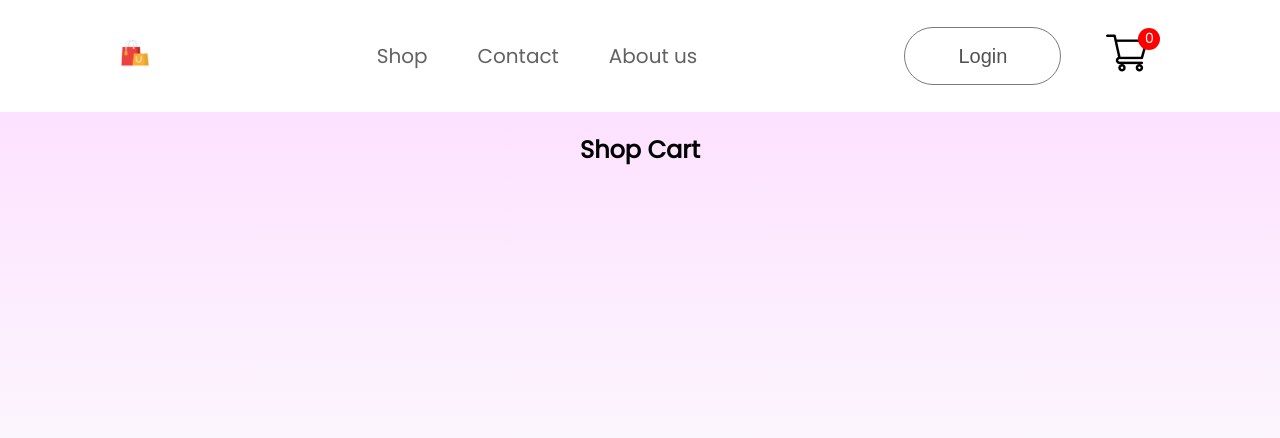
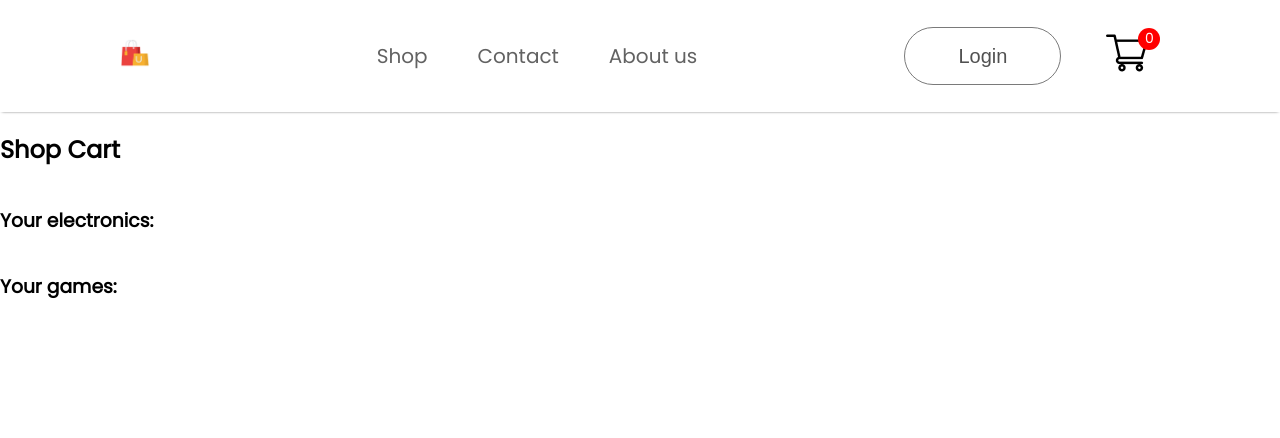
Before and after one commit to ReQss/React-Shopping-App, a React (Create React App) app: page /shopcart in a window 1280 px wide. Shown: the top 438 px of the page. Built offline with nearby package versions, Linux system fonts and the light colour scheme.

Commit message:
#8 Part of shopping cart

```diff
--- a/src/App.js
+++ b/src/App.js
@@ -8,18 +8,69 @@ import Contact from './Components/Contact'
 import Register from './Components/Register'
 import Shop from './Components/Shop'
 import ShopCart from './Components/ShopCart'
+
+import electronics_Data from './Data/electronics_data.json';
+import games_Data from './Data/games_data.json'
 function App() {
+  const initialElectronicProductsState = electronics_Data.map(record => ({
+        ...record,
+        quantity: 0
+    }));
+    const [electronicProducts, setElectronicProducts] = React.useState(initialElectronicProductsState);
+    const increaseElectronicQuantity = productName => {
+        setElectronicProducts(prevProducts => {
+            return prevProducts.map(product => {
+                if (product.productName === productName) {
+                    return { ...product, quantity: product.quantity + 1 };
+                }
+                return product;
+            });
+        });
+    };
+
+    const initGameProductsState = games_Data.map(record => ({
+        ...record,
+        quantity:0
+    }))
+    const [gameProducts, setGameProducts] = React.useState(initGameProductsState);
+    const increaseGameQuantity = productName => {
+        setGameProducts(prevProducts => {
+            return prevProducts.map(product => {
+                if (product.productName === productName) {
+                    return { ...product, quantity: product.quantity + 1 };
+                }
+                return product;
+            });
+        });
+  };
+  const calculateTotalQuantity = (products) => {
+    let total = 0;
+    for (let i = 0; i < products.length; i++){
+      total += products[i].quantity;
+    }
+    return total;
+  }
+  function displayProducts() {
+        const electronicProductsWithQuantity =electronicProducts.filter(product => product.quantity > 0);
+        const gameProductsWithQuantity = gameProducts.filter(product => product.quantity > 0);
+        console.log("Electronic Products with Quantity > 0:");
+        console.log(electronicProductsWithQuantity);
+        console.log("Game Products with Quantity > 0:");
+        console.log(gameProductsWithQuantity);
+    }
+  displayProducts()
+  let totalQuantity = calculateTotalQuantity(electronicProducts) + calculateTotalQuantity(gameProducts);
   return (
     <Router>
       <div className="App">
-        <Navbar />
-
+        <Navbar totalQuantity={totalQuantity} />
         <Routes>
           <Route path="/" element={<Home />} />
           <Route path="/contact" element={<Contact />} />
-          <Route path="/shop" element={<Shop />} />
+          <Route path="/shop" element={<Shop electronicProducts={electronicProducts} gameProducts={gameProducts} increaseElectronicQuantity={increaseElectronicQuantity} increaseGameQuantity={increaseGameQuantity} />} />
+
           <Route path="/register" element={<Register />} />
-          <Route path="/shopcart" element={<ShopCart />} />
+          <Route path="/shopcart" element={<ShopCart electronicProducts={electronicProducts} gameProducts={gameProducts} increaseElectronicQuantity={increaseElectronicQuantity} increaseGameQuantity={increaseGameQuantity} />} />
         </Routes>
 
       </div>
--- a/src/Components/Navbar.js
+++ b/src/Components/Navbar.js
@@ -36,7 +36,7 @@ function Navbar(props){
           <Link to="/Login"><button>Login</button></Link>
 
           <Link to="/ShopCart"><img src={cart_icon}></img></Link>
-          <div className="nav-cart-count">0</div>
+          <div className="nav-cart-count">{ props.totalQuantity}</div>
           </div>
     </div>
     )
--- a/src/Components/Shop.js
+++ b/src/Components/Shop.js
@@ -5,53 +5,12 @@ import Games from './Shop/Games'
 
 import electronics_Data from '../Data/electronics_data.json';
 import games_Data from '../Data/games_data.json'
-function Shop() {
-    const initialElectronicProductsState = electronics_Data.map(record => ({
-        ...record,
-        quantity: 0
-    }));
-    const [electronicProducts, setElectronicProducts] = React.useState(initialElectronicProductsState);
-    const increaseElectronicQuantity = productName => {
-        setElectronicProducts(prevProducts => {
-            return prevProducts.map(product => {
-                if (product.productName === productName) {
-                    return { ...product, quantity: product.quantity + 1 };
-                }
-                return product;
-            });
-        });
-    };
-
-    const initGameProductsState = games_Data.map(record => ({
-        ...record,
-        quantity:0
-    }))
-    const [gameProducts, setGameProducts] = React.useState(initGameProductsState);
-    const increaseGameQuantity = productName => {
-        setGameProducts(prevProducts => {
-            return prevProducts.map(product => {
-                if (product.productName === productName) {
-                    return { ...product, quantity: product.quantity + 1 };
-                }
-                return product;
-            });
-        });
-    };
-    function displayProducts() {
-        const electronicProductsWithQuantity = electronicProducts.filter(product => product.quantity > 0);
-        const gameProductsWithQuantity = gameProducts.filter(product => product.quantity > 0);
-        console.log("Electronic Products with Quantity > 0:");
-        console.log(electronicProductsWithQuantity);
-
-        console.log("Game Products with Quantity > 0:");
-        console.log(gameProductsWithQuantity);
-    }
-    displayProducts()
+function Shop(props) {
     return(
     <div className="shop">
         <h2>Shop</h2>
-        <Electronics products={electronicProducts}  increaseQuantity = {increaseElectronicQuantity} ></Electronics>
-        <Games products={gameProducts}  increaseQuantity = {increaseGameQuantity}></Games>
+        <Electronics products={props.electronicProducts}  increaseQuantity = {props.increaseElectronicQuantity} />
+        <Games products={props.gameProducts}  increaseQuantity = {props.increaseGameQuantity}/>
 
     </div>
     )
--- a/src/Components/Shop/Product.js
+++ b/src/Components/Shop/Product.js
@@ -15,7 +15,7 @@ function Product(props) {
         <p>Price: {props.price}$</p>
         </div>
         <button onClick={() => props.increaseQuantity(props.productName)}>Buy</button>
-        {props.quantity}
+        {/* {props.quantity} */}
         </div>
     </div>
     )
--- a/src/Components/ShopCart.js
+++ b/src/Components/ShopCart.js
@@ -1,9 +1,39 @@
 import React from 'react'
-function ShopCart() {
+import Product from '../Components/Shop/Product'
+import '../styles/Shop.css'
+function ShopCart(props) {
       return(
-    <div className="shop">
-        <h2>Shop Cart</h2>
+    <div className="shop-cart">
+              <h2>Shop Cart</h2>
+              <h3>Your electronics:</h3>
+              {props.electronicProducts.map(record => {
+                  if (record.quantity > 0) {
+                      return (
+                          <div>
+                             <p>{record.productName}</p>
+                              <img src={record.imageSrc}></img>
+                              <p>{record.price}</p>
+                              <p>{record.quantity}</p>
 
+                              </div>
+                      )
+                  }
+              })}
+              <h3>Your games:</h3>
+              {props.gameProducts.map(record => {
+                  if (record.quantity > 0) {
+                      return (
+                          <div>
+                              <p>{record.productName}</p>
+                              <img src={record.imageSrc}></img>
+                              <p>{record.price}</p>
+                              <p>{record.quantity}</p>
+
+                              </div>
+                      )
+                  }
+
+                })}
     </div>
     )
 }export default ShopCart;
--- a/src/styles/Shop.css
+++ b/src/styles/Shop.css
@@ -79,3 +79,10 @@ hr.solid {
   border-top: 3px solid #b8b8b8;
   width: 90%;
 }
+.shop-cart {
+  display: flex;
+  flex-direction: column;
+}
+.shop-cart img {
+  width: 20px;
+}
```
